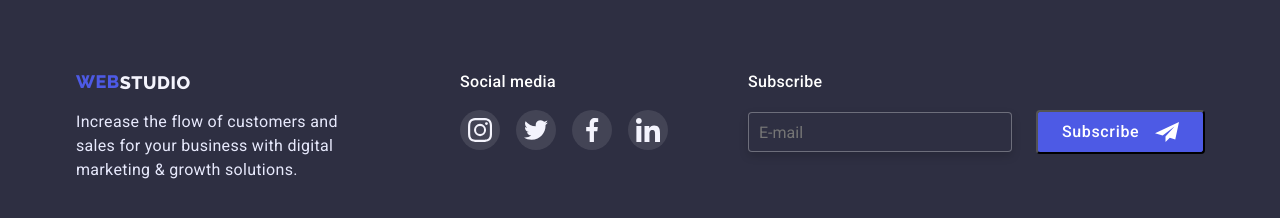
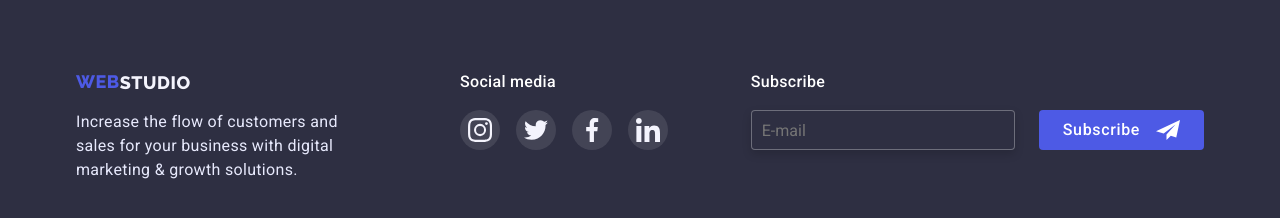
Before and after one commit to vad1997/goit-markup-hw-06, a plain HTML site: page index.html in a window 1280 px wide. Shown: the part 2943-3161 px from the top of the page. Drawn offline with nearby package versions, Linux system fonts and the light colour scheme.

Commit message:
update.css

```diff
--- a/css/styles.css
+++ b/css/styles.css
@@ -545,7 +545,7 @@ img {
   background-color: var(--green);
 }
 .subscribe-form {
-  margin-left: 80px;
+  margin-left: auto;
 }
 .subscribe-form-order {
   display: flex;
@@ -583,6 +583,7 @@ img {
   letter-spacing: 0.04em;
   cursor: pointer;
   color: var(--light);
+  border: none;
 }
 .subscribe-btn:hover {
   background: var(--ocean);
```
